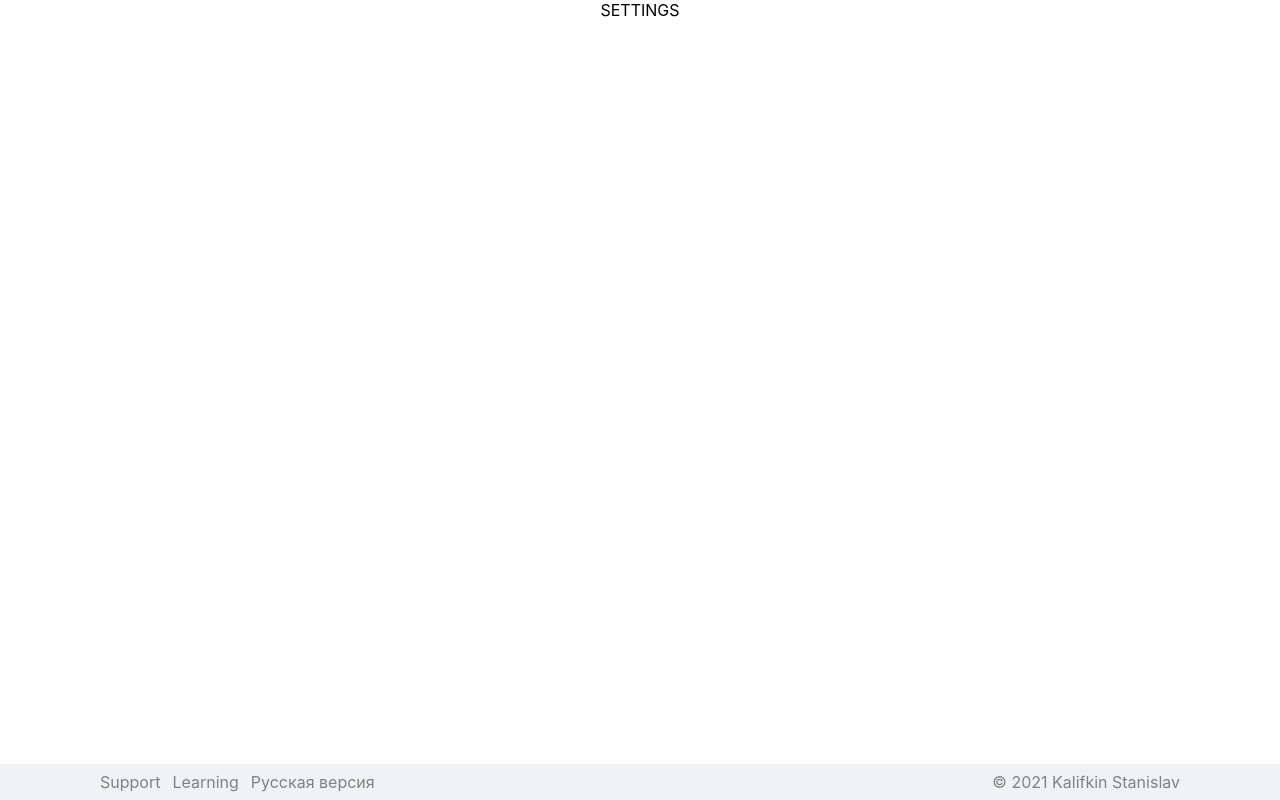
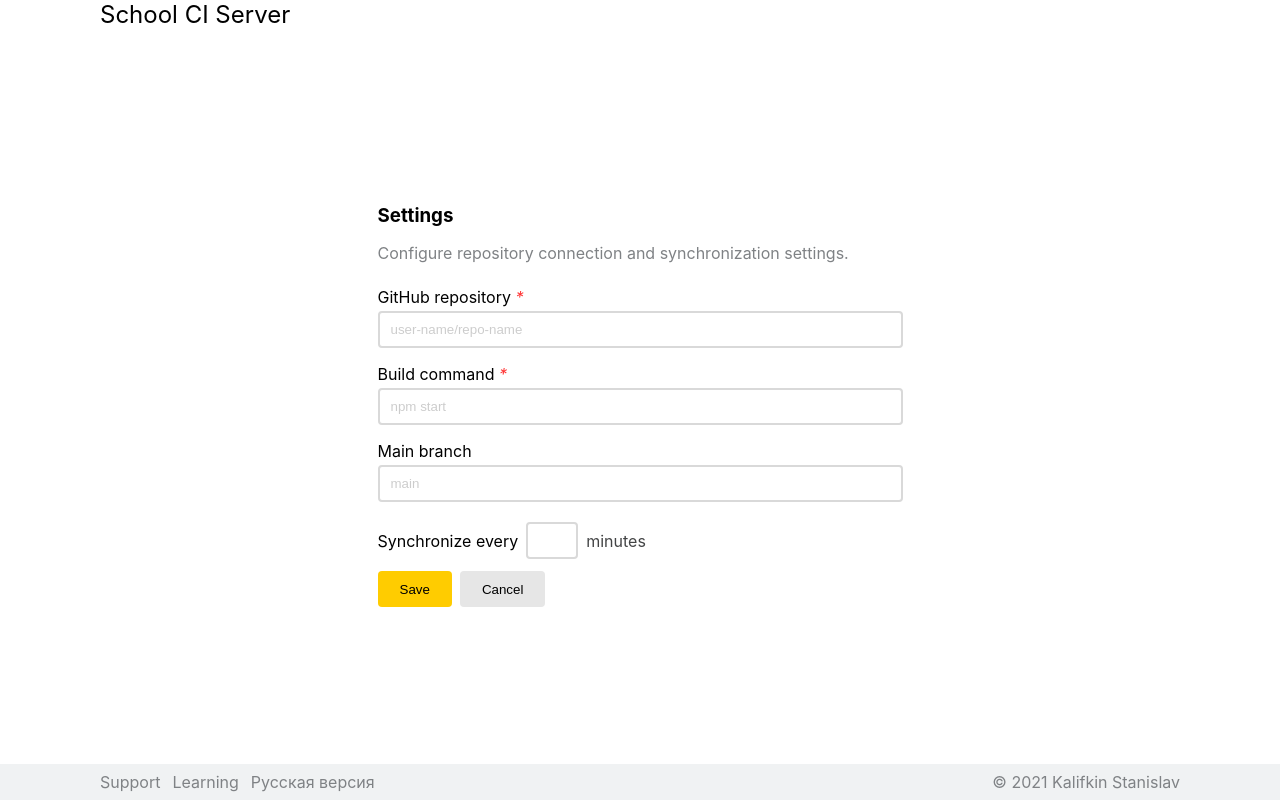
Before and after one commit to Filakkin/ci-service-client, a React (Create React App) app: page /settings in a window 1280 px wide. Built offline with nearby package versions, Linux system fonts and the light colour scheme.

Commit message:
Добавит страницу с настройками

```diff
--- /dev/null
+++ b/src/pages/settings/Content.js
@@ -0,0 +1,43 @@
+import { useState } from "react";
+import { useHistory } from "react-router-dom";
+
+import './styles.scss';
+import TextInput from "../../components/Inputs/TextInput/TextInput";
+import NumberInput from "../../components/Inputs/NumberInput/NumberInput";
+import ButtonGroup from "../../components/ButtonGroup/ButtonGroup";
+import Button from "../../components/Button/Button";
+
+
+const Content = ({ repository, setRepository }) => {
+    let history = useHistory();
+    const [repo, setRepo] = useState(repository);
+    const [command, setCommand] = useState('');
+    const [branch, setBranch] = useState('');
+
+    const handleSave = () => {
+        setRepository(repo);
+        history.push("/build-history");
+    }
+
+    const handleCancel = () => {
+        history.goBack();
+    }
+
+    return (
+        <div className='SettingsContent'>
+            <h3>Settings</h3>
+            <p>Configure repository connection and synchronization settings.</p>
+            <TextInput label='GitHub repository' value={repo} setValue={setRepo} isRequired placeholder='user-name/repo-name'/>
+            <TextInput label='Build command' value={command} setValue={setCommand} isRequired placeholder='npm start'/>
+            <TextInput label='Main branch' value={branch} setValue={setBranch} placeholder='main'/>
+            <NumberInput label='Synchronize every' defaultValue={10} unit='minutes'/>
+            <ButtonGroup>
+                <Button size='large' text='Save' onClick={handleSave} isPrimary type='submit'/>
+                <Button size='large' text='Cancel' onClick={handleCancel}/>
+            </ButtonGroup>
+        </div>
+    );
+}
+
+
+export default Content;
--- /dev/null
+++ b/src/pages/settings/Header/SettingsHeader.js
@@ -0,0 +1,14 @@
+import Header from "../../../components/Headers/Header";
+import HeaderText from "../../../components/Headers/HeaderText";
+
+
+const SettingsHeader = () => {
+    return (
+        <Header>
+            <HeaderText text="School CI Server"/>
+        </Header>
+    )
+}
+
+
+export default SettingsHeader;
--- a/src/pages/settings/index.js
+++ b/src/pages/settings/index.js
@@ -1,5 +1,17 @@
+import SettingsHeader from "./Header/SettingsHeader";
+import Content from "./Content";
+import AppContext from "../../AppContext";
+
+
 const Settings = () => {
-    return 'SETTINGS';
+    return (
+        <>
+            <SettingsHeader />
+            <AppContext.Consumer>
+                {({repository, setRepository}) => <Content repository={repository} setRepository={setRepository}/>}
+            </AppContext.Consumer>
+        </>
+    );
 }
 
 
--- /dev/null
+++ b/src/pages/settings/styles.scss
@@ -0,0 +1,15 @@
+.SettingsContent {
+    display: flex;
+    flex-direction: column;
+    justify-self:left;
+    align-items: flex-start;
+    margin: auto;
+
+    h3 {
+        margin-bottom: 0px;
+    }
+
+    p {
+        color: #7f8285;
+    }
+}
```
